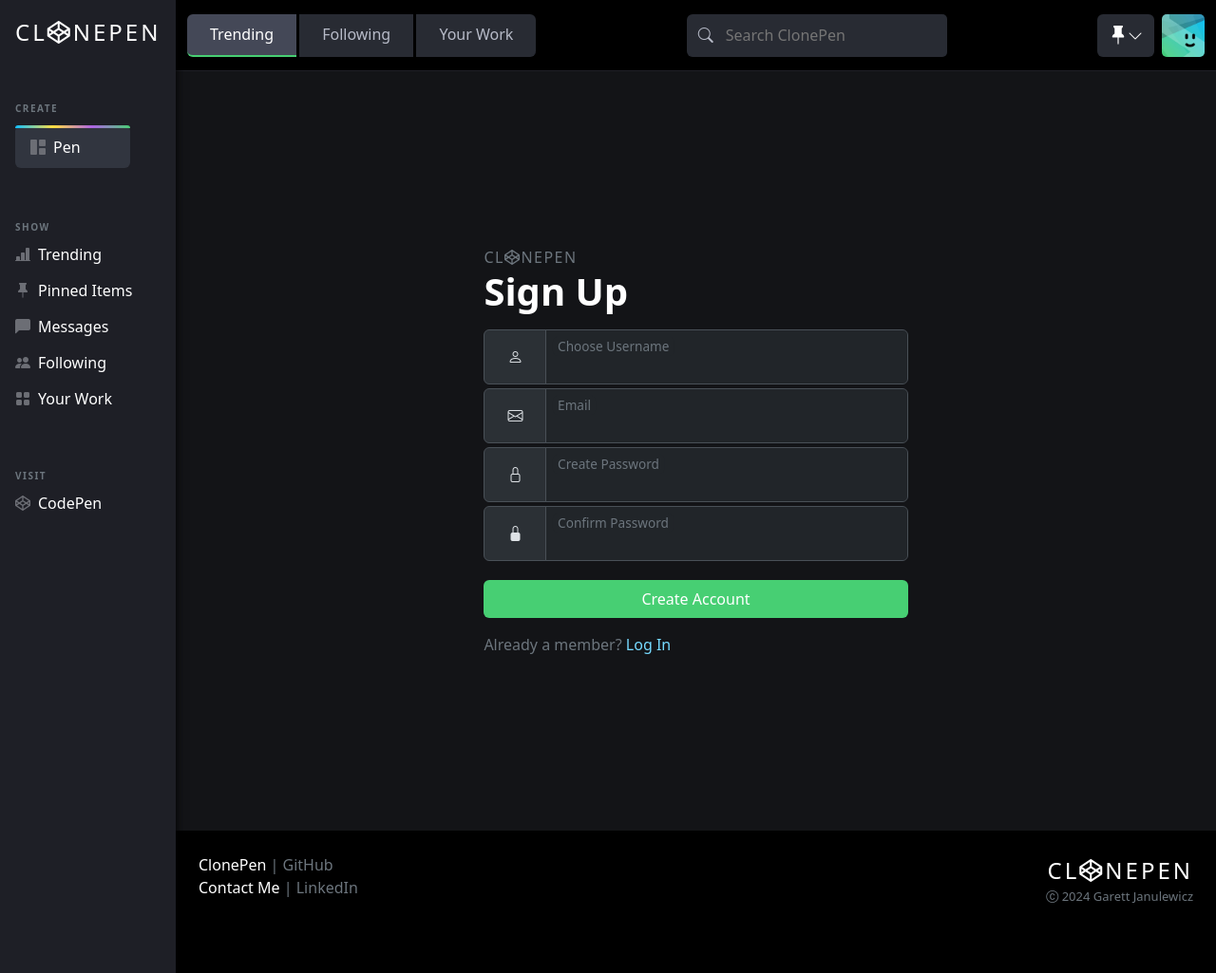
After one commit to woox99/ClonePen, a Django app: page /clonepen.com/sign-up/ in a window 1280 px wide. The commit adds this page. Shown: the whole page at 95% size. Run offline with Django 5.2, Linux system fonts and the light colour scheme.

Commit message:
accounts validation

```diff
--- /dev/null
+++ b/accounts/forms.py
@@ -0,0 +1,19 @@
+from django.contrib.auth.forms import UserCreationForm
+from django.contrib.auth.models import User
+
+from django import forms
+
+
+class RegisterForm(UserCreationForm):
+    email = forms.EmailField(required=True)
+    usable_password = None
+
+    class Meta:
+        model = User
+        fields = ['username', 'email', 'password1', 'password2']
+
+    def clean_email(self):
+        email = self.cleaned_data.get('email')
+        if User.objects.filter(email=email).exists():
+            raise forms.ValidationError("This email address is already in use.")
+        return email
--- a/accounts/templates/registration/login.html
+++ b/accounts/templates/registration/login.html
@@ -7,7 +7,7 @@
 {% load static %}
 {% block css %}
 <link rel="stylesheet" href="{% static 'core/css/base.css' %}">
-<link rel="stylesheet" href="{% static 'accounts/css/login.css' %}">
+<link rel="stylesheet" href="{% static 'accounts/css/accounts.css' %}">
 {% endblock %}
 
 {% block main-content %}
@@ -38,8 +38,7 @@
                 </div>
             </div>
             <button class="btn w-100 py-2 my-3 text-white" type="submit">Sign in</button>
-            <span class="text-secondary">Not a member? <a href="" class="text-decoration-none">Sign
-                    Up</a></span>
+            <span class="text-secondary">Not a member? <a href="{% url 'accounts:register' %}" class="text-decoration-none">Register</a></span>
         </form>
     </div>
 </div>
--- /dev/null
+++ b/accounts/templates/registration/register.html
@@ -0,0 +1,118 @@
+{% extends 'core/base.html' %}
+
+{% block head_title %}
+<title>ClonePen Sign Up</title>
+{% endblock %}
+
+{% load static %}
+{% block css %}
+<link rel="stylesheet" href="{% static 'core/css/base.css' %}">
+<link rel="stylesheet" href="{% static 'accounts/css/accounts.css' %}">
+{% endblock %}
+
+{% block main-content %}
+<div class="main-content container-fluid d-flex justify-content-center align-items-center">
+    <div class="auth-form col-10 col-lg-5" novalidate>
+        <form action="{% url 'accounts:register' %}" data-bs-theme="dark" method="POST">
+            {% csrf_token %}
+
+            <span class="form-logo text-secondary fw-medium fs-6">CL<i class="fa-brands fa-codepen"></i>NEPEN</span>
+            <h1 class="h1 mb-3 text-white fw-bold">Sign Up</h1>
+
+            {% if form.errors %}
+            <span class="text-danger-emphasis">
+                {% for field, errors in form.errors.items %}
+                    {% for error in errors %}
+                    <p>{{error}}</p>
+                    {% endfor %}
+                {% endfor %}
+            </span>
+            {% endif %}
+
+            {% if form.errors.username %}
+            <div class="input-group mb-1">
+                <span class="input-group-text px-4" id=""><i class="bi bi-person"></i></span>
+                <div class="form-floating">
+                    <input type="text" class="form-control is-invalid" name="username" id=""
+                    value="{{ form.username.value|default:'' }}">
+                    <label class="text-secondary" for="floatingInput">Choose Username</label>
+                </div>
+            </div>
+            {% else %}
+            <div class="input-group mb-1">
+                <span class="input-group-text px-4" id=""><i class="bi bi-person"></i></span>
+                <div class="form-floating">
+                    <input type="text" class="form-control" name="username" id=""
+                        value="{{ form.username.value|default:'' }}">
+                    <label class="text-secondary" for="floatingInput">Choose Username</label>
+                </div>
+            </div>
+            {% endif %}
+
+            {% if form.errors.email %}
+            <div class="input-group mb-1">
+                <span class="input-group-text px-4" id=""><i class="bi bi-envelope"></i></span>
+                <div class="form-floating">
+                    <input type="email" class="form-control is-invalid" name="email" id=""
+                        value="{{ form.email.value|default:'' }}">
+                    <label class="text-secondary" for="floatingInput">Email</label>
+                </div>
+            </div>
+            {% else %}
+            <div class="input-group mb-1">
+                <span class="input-group-text px-4" id=""><i class="bi bi-envelope"></i></span>
+                <div class="form-floating">
+                    <input type="email" class="form-control" name="email" id=""
+                        value="{{ form.email.value|default:'' }}">
+                    <label class="text-secondary" for="floatingInput">Email</label>
+                </div>
+            </div>
+            {% endif %}
+
+            {% if form.errors.password2 %}
+            <div class="input-group mb-1">
+                <span class="input-group-text px-4" id=""><i class="bi bi-lock"></i></span>
+                <div class="form-floating">
+                    <input type="password" class="form-control is-invalid" name="password1" id=""
+                        value="{{ form.password1.value|default:'' }}">
+                    <label class="text-secondary" for="floatingInput">Create Password</label>
+                </div>
+            </div>
+            {% else %}
+            <div class="input-group mb-1">
+                <span class="input-group-text px-4" id=""><i class="bi bi-lock"></i></span>
+                <div class="form-floating">
+                    <input type="password" class="form-control" name="password1" id=""
+                        value="{{ form.password1.value|default:'' }}">
+                    <label class="text-secondary" for="floatingInput">Create Password</label>
+                </div>
+            </div>
+            {% endif %}
+
+            {% if form.errors.password2 %}
+            <div class="input-group mb-1">
+                <span class="input-group-text px-4" id=""><i class="bi bi-lock-fill"></i></span>
+                <div class="form-floating">
+                    <input type="password" class="form-control is-invalid" name="password2" id=""
+                        value="{{ form.password2.value|default:'' }}">
+                    <label class="text-secondary" for="floatingInput">Confirm Password</label>
+                </div>
+            </div>
+            {% else %}
+            <div class="input-group mb-1">
+                <span class="input-group-text px-4" id=""><i class="bi bi-lock-fill"></i></span>
+                <div class="form-floating">
+                    <input type="password" class="form-control" name="password2" id=""
+                        value="{{ form.password2.value|default:'' }}">
+                    <label class="text-secondary" for="floatingInput">Confirm Password</label>
+                </div>
+            </div>
+            {% endif %}
+
+            <button class="btn w-100 py-2 my-3 text-white" type="submit">Create Account</button>
+            <span class="text-secondary">Already a member? <a href="{% url 'accounts:login' %}"
+                    class="text-decoration-none">Log In</a></span>
+        </form>
+    </div>
+</div>
+{% endblock %}
--- a/accounts/urls.py
+++ b/accounts/urls.py
@@ -6,4 +6,5 @@
 urlpatterns=[
     path('login/', UserLogin.as_view(), name='login'),
     path('logout/', UserLogout.as_view(), name='logout'),
+    path('sign-up/', UserRegister.as_view(), name='register'),
 ]
--- a/accounts/views.py
+++ b/accounts/views.py
@@ -4,6 +4,9 @@
 
 from django.contrib.auth.views import LoginView, LogoutView, PasswordChangeView, PasswordChangeDoneView
 from django.views.generic import FormView
+from .forms import RegisterForm
+
+from django.http import JsonResponse
 
 class UserLogin(LoginView):
     template_name = 'registration/login.html'
@@ -13,7 +16,22 @@
         # if next_url:
         #     return next_url
         # return reverse_lazy('app:dashboard')
-        return reverse_lazy('core:index') #change
+        return reverse_lazy('core:trending')
 
 class UserLogout(LogoutView):
     next_page = reverse_lazy('core:landing-page')
+
+
+class UserRegister(FormView):
+    template_name = 'registration/register.html'
+    form_class = RegisterForm
+    success_url = reverse_lazy('core:trending')
+
+    def form_valid(self, form):
+        user = form.save()
+        login(self.request, user)
+        return super().form_valid(form)
+
+    # add email validation to check for exisiting email
+    def dispatch(self, request, *args, **kwargs):
+        return super().dispatch(request, *args, **kwargs)
--- a/clonepen/urls.py
+++ b/clonepen/urls.py
@@ -2,7 +2,7 @@
 from django.urls import path, include
 
 urlpatterns = [
-    path("admin/", admin.site.urls),
+    path("clonepen.com/admin/", admin.site.urls),
     path('clonepen.com/', include('accounts.urls')),
     path('clonepen.com/', include('core.urls')),
     # path('', include('api.urls')),
--- a/core/static/core/css/base.css
+++ b/core/static/core/css/base.css
@@ -33,8 +33,8 @@
     color: #6c6e75;
 }
 
-.sidebar .active i {
-    color: #76daff;
+.sidebar .active{
+    color: #76daff !important;
 }
 
 .sidebar .create-btn {
@@ -254,6 +254,9 @@
 .offcanvas li i {
     color: #6c6e75;
 }
+.offcanvas .active{
+    color: #0ebeff;
+}
 
 .offcanvas .create-btn {
     position: relative;
--- a/core/templates/core/base.html
+++ b/core/templates/core/base.html
@@ -38,9 +38,11 @@
             </ul>
             <ul class="p-0 mt-5">
                 <span class="text-secondary sidebar-heading ps-3 fw-bold">SHOW</span>
-                <li class="active">
-                    <a href="" class="link d-flex align-items-center gap-2 text-decoration-none text-white ps-3">
+                <li class="">
+                    <a href="{% url 'core:trending' %}" class="link d-flex align-items-center gap-2 text-decoration-none text-white ps-3">
+                        {% block trending-link %}
                         <i class="bi bi-bar-chart-line-fill"></i>Trending
+                        {% endblock %}
                     </a>
                 </li>
                 <li>
@@ -82,7 +84,7 @@
                 <div class="container-fluid d-flex">
                     <div class="btn-group d-none d-lg-block" role="group" aria-label="Basic example">
                         <button type="button" class="btn btn-primary px-4 selected">
-                            <a href="" class="text-white text-decoration-none">Trending</a>
+                            <a href="{% url 'core:trending' %}" class="text-white text-decoration-none">Trending</a>
                         </button>
                         <button type="button" class="btn btn-primary px-4">
                             <a href="" class="text-white text-decoration-none">Following</a>
@@ -225,8 +227,10 @@
             <ul class="p-0 mt-3">
                 <span class="text-secondary item-menu-heading ps-3 fw-bold">SHOW</span>
                 <li>
-                    <a href="" class="link d-flex align-items-center gap-2 text-decoration-none text-white ps-3">
+                    <a href="{% url 'core:trending' %}" class="link d-flex align-items-center gap-2 text-decoration-none text-white ps-3">
+                        {% block trending-link-offcanvas %}
                         <i class="bi bi-bar-chart-line-fill"></i>Trending
+                        {% endblock %}
                     </a>
                 </li>
                 <li>
--- a/core/urls.py
+++ b/core/urls.py
@@ -5,5 +5,5 @@
 
 urlpatterns=[
     path('', landing, name='landing-page' ),
-    path('trending/', index, name='index' ),
+    path('trending/', index, name='trending' ),
 ]
```
Also changed, not shown: core/static/core/css/login.css (deleted, +0 -19 lines), core/templates/core/trending.html (+14 -0 lines), accounts/static/accounts/css/accounts.css (renamed from accounts/static/accounts/css/login.css), db.sqlite3 (deleted).
